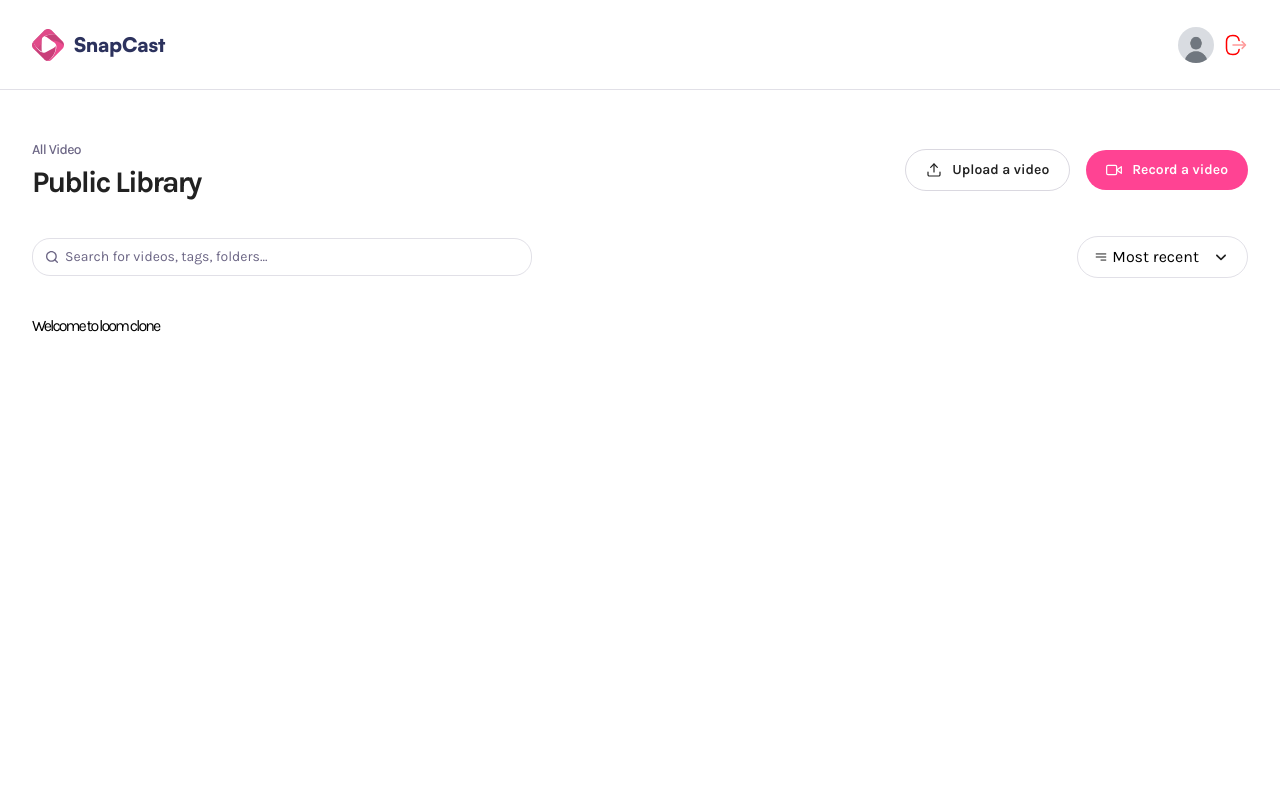
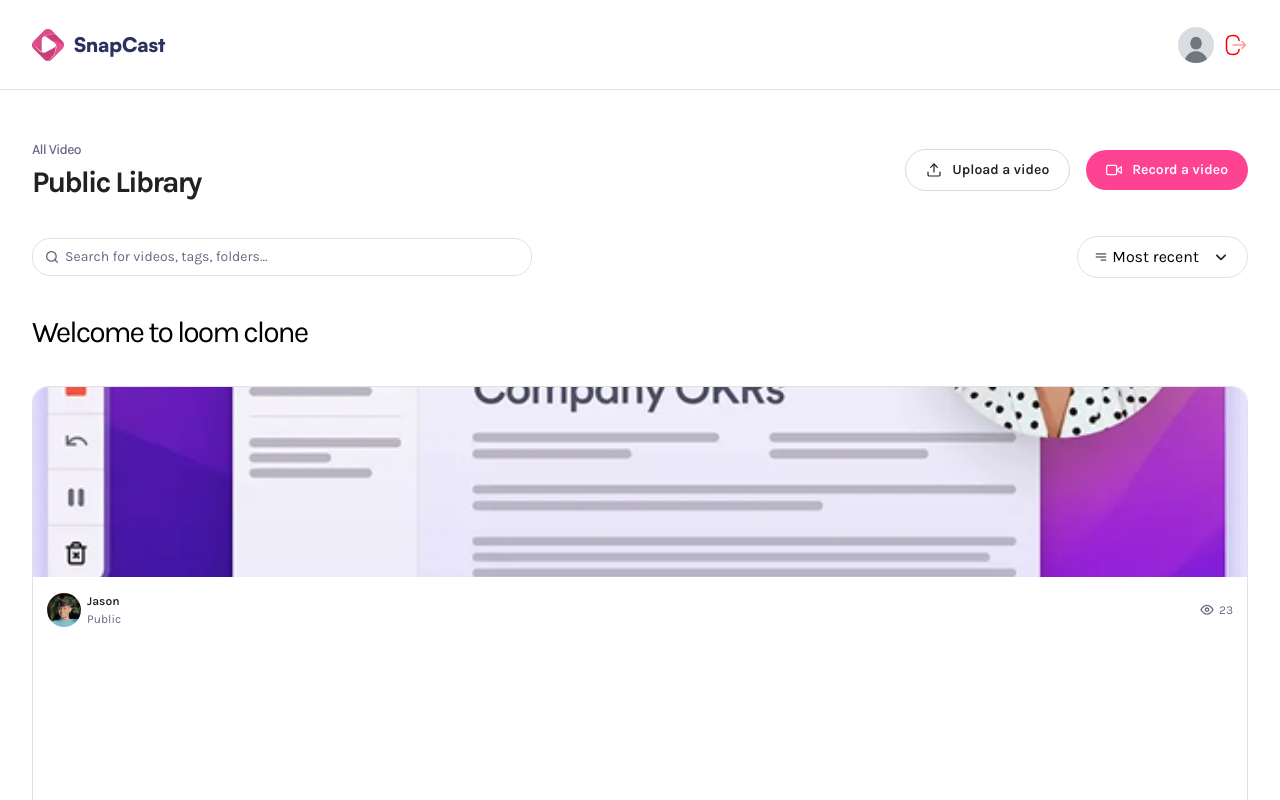
Before and after one commit to vivekjoshi873/videosharing, a Next.js app: page / in a window 1280 px wide. Shown: the top 800 px of the page. Built offline with nearby package versions, Linux system fonts and the light colour scheme.

Commit message:
inital commit

```diff
--- a/components/VideoCard.tsx
+++ b/components/VideoCard.tsx
@@ -1,11 +1,54 @@
-import React from 'react'
-
-function VideoCard() {
+import Image from "next/image";
+import React from "react";
+import Link from "next/link";
+function VideoCard({
+  id,
+  title,
+  thumbnail,
+  createdAt,
+  userImg,
+  username,
+  views,
+  visibility,
+  duration,
+}: VideoCardProps) {
   return (
-    <div>
-
-    </div>
-  )
+    <Link href={`/video/${id}`} className="video-card">
+      <Image
+        src={thumbnail}
+        alt="thumbnail"
+        width={290}
+        height={160}
+        className="thumbnail"
+      />
+      <article>
+        <div>
+          <figure>
+            <Image
+              src={userImg}
+              alt="avatar"
+              width={34}
+              height={34}
+              className="rounded-full aspect-square"
+            />
+            <figcaption>
+              <h3>{username}</h3>
+              <p>{visibility}</p>
+            </figcaption>
+          </figure>
+          <aside>
+            <Image
+              src="/assets/icons/eye.svg"
+              alt="views"
+              width={16}
+              height={16}
+            />
+            <span>{views}</span>
+          </aside>
+        </div>
+      </article>
+    </Link>
+  );
 }
 
-export default VideoCard
+export default VideoCard;
--- a/src/app/(root)/page.tsx
+++ b/src/app/(root)/page.tsx
@@ -4,12 +4,19 @@ import VideoCard from "../../../components/VideoCard";
 const Page = () => {
   return (
     <main className="wrapper page">
-      <Header
-        subHeader="All Video"
-        title="Public Library"
+      <Header subHeader="All Video" title="Public Library" />
+      <h1 className="text-3xl">Welcome to loom clone</h1>
+      <VideoCard
+        id="1"
+        title="Sample Video"
+        thumbnail="/assets/samples/thumbnail (1).png"
+        createdAt="2025-05-01 06:25:54:437"
+        userImg="/assets/images/jason.png"
+        username="Jason"
+        views={23}
+        visibility="public"
+        duration={156}
       />
-      <h1>Welcome to loom clone</h1>
-      <VideoCard/>
     </main>
   );
 };
```
